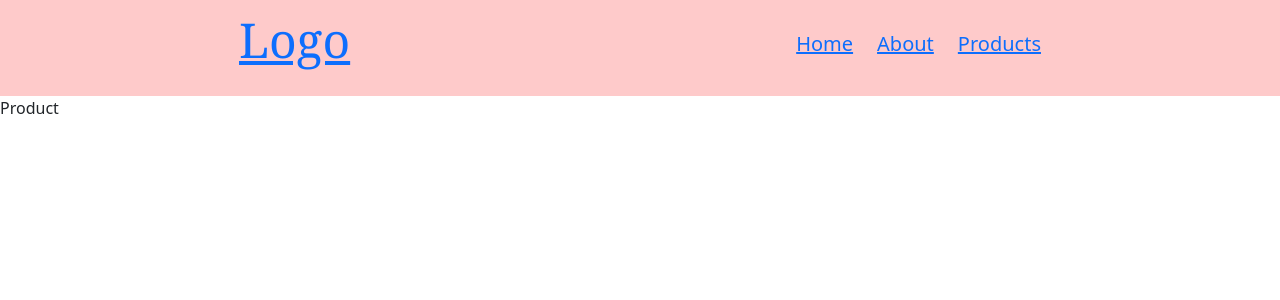
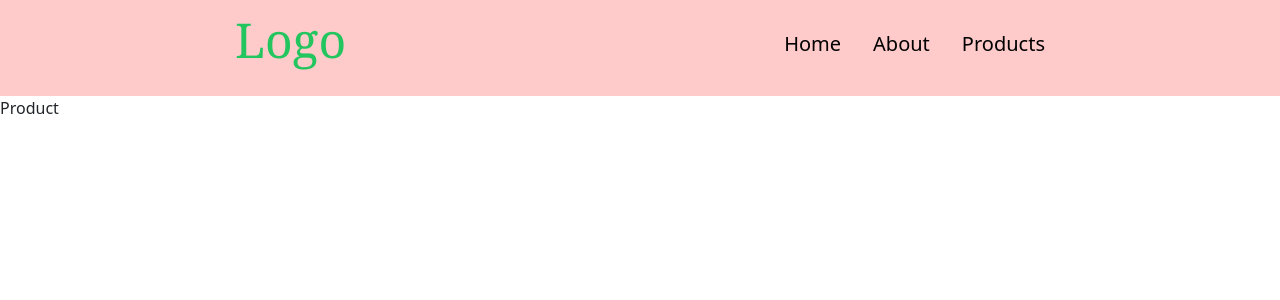
Before and after one commit to FARTASH-421/React_WrokExample, a React (Create React App) app in the folder Interotuction/my-app/: page /product in a window 1280 px wide. Shown: the top 300 px of the page. Built offline with nearby package versions, Linux system fonts and the light colour scheme.

Commit message:
somthing write on home and about pages

```diff
--- a/Interotuction/my-app/src/components/Project_Routers/About.jsx
+++ b/Interotuction/my-app/src/components/Project_Routers/About.jsx
@@ -1,9 +1,22 @@
-import React from 'react'
+import React from "react";
 
 function About() {
   return (
-    <div>About</div>
-  )
+    <div className="mx-20 my-5">
+      <h1>Home About</h1>
+      <p>
+        Lorem ipsum dolor sit amet consectetur adipisicing elit. Distinctio
+        voluptas, quas odio doloremque exercitationem voluptates numquam soluta,
+        iure id expedita optio maiores aliquam placeat inventore deserunt magni
+        iste laborum sequi. Nihil alias at natus aliquid tenetur voluptates ea
+        saepe corrupti!
+      </p>
+      <img
+        src="https://cdn.pixabay.com/photo/2015/07/14/06/09/man-844212_640.jpg"
+        alt="face man old"
+      />
+    </div>
+  );
 }
 
-export default About
+export default About;
--- a/Interotuction/my-app/src/components/Project_Routers/Home.jsx
+++ b/Interotuction/my-app/src/components/Project_Routers/Home.jsx
@@ -1,7 +1,22 @@
 import React from "react";
 
 function Home() {
-  return <div>Home</div>;
+  return (
+    <div className="mx-20 my-5">
+      <h1>Home page</h1>
+      <p>
+        Lorem ipsum dolor sit amet consectetur adipisicing elit. Distinctio
+        voluptas, quas odio doloremque exercitationem voluptates numquam soluta,
+        iure id expedita optio maiores aliquam placeat inventore deserunt magni
+        iste laborum sequi. Nihil alias at natus aliquid tenetur voluptates ea
+        saepe corrupti!
+      </p>
+      <img
+        src="https://media.istockphoto.com/id/1250272967/fr/photo/verticale-de-lhomme-a%C3%AEn%C3%A9-choqu%C3%A9.webp?s=612x612&w=is&k=20&c=m6suLyXhRsfg78_NAvOSM5zojUOCP5E7RJYlELPwfi8="
+        alt="face man old"
+      />
+    </div>
+  );
 }
 
 export default Home;
--- a/Interotuction/my-app/src/components/Project_Routers/Navbar.jsx
+++ b/Interotuction/my-app/src/components/Project_Routers/Navbar.jsx
@@ -6,14 +6,32 @@ function Navbar() {
       <header className="w-full h-24 bg-red-200">
         <nav className="flex flex-row justify-around items-center p-3">
           <div className="text-center font-bold font-serif cursor-pointer">
-            <Link to={"/"}>
-              <h1 className="text-5xl">Logo</h1>
+            <Link to={"/"} className="no-underline">
+              <h1 className="text-5xl  text-green-500 hover:font-bold">Logo</h1>
             </Link>
           </div>
-          <div className="flex cursor-pointer text-center font-sans text-[20px] gap-x-6">
-            <Link to={"/home"}> Home</Link>
-            <Link to={"/about"}> About</Link>
-            <Link to={"/product"}> Products</Link>
+          <div className="flex cursor-pointer text-center font-sans text-[20px] gap-x-8">
+            <Link
+              to={"/home"}
+              className="text-black no-underline hover:font-bold"
+            >
+              {" "}
+              Home
+            </Link>
+            <Link
+              to={"/about"}
+              className="no-underline text-black hover:font-bold"
+            >
+              {" "}
+              About
+            </Link>
+            <Link
+              to={"/product"}
+              className="no-underline text-black hover:font-bold"
+            >
+              {" "}
+              Products
+            </Link>
           </div>
         </nav>
       </header>
```
